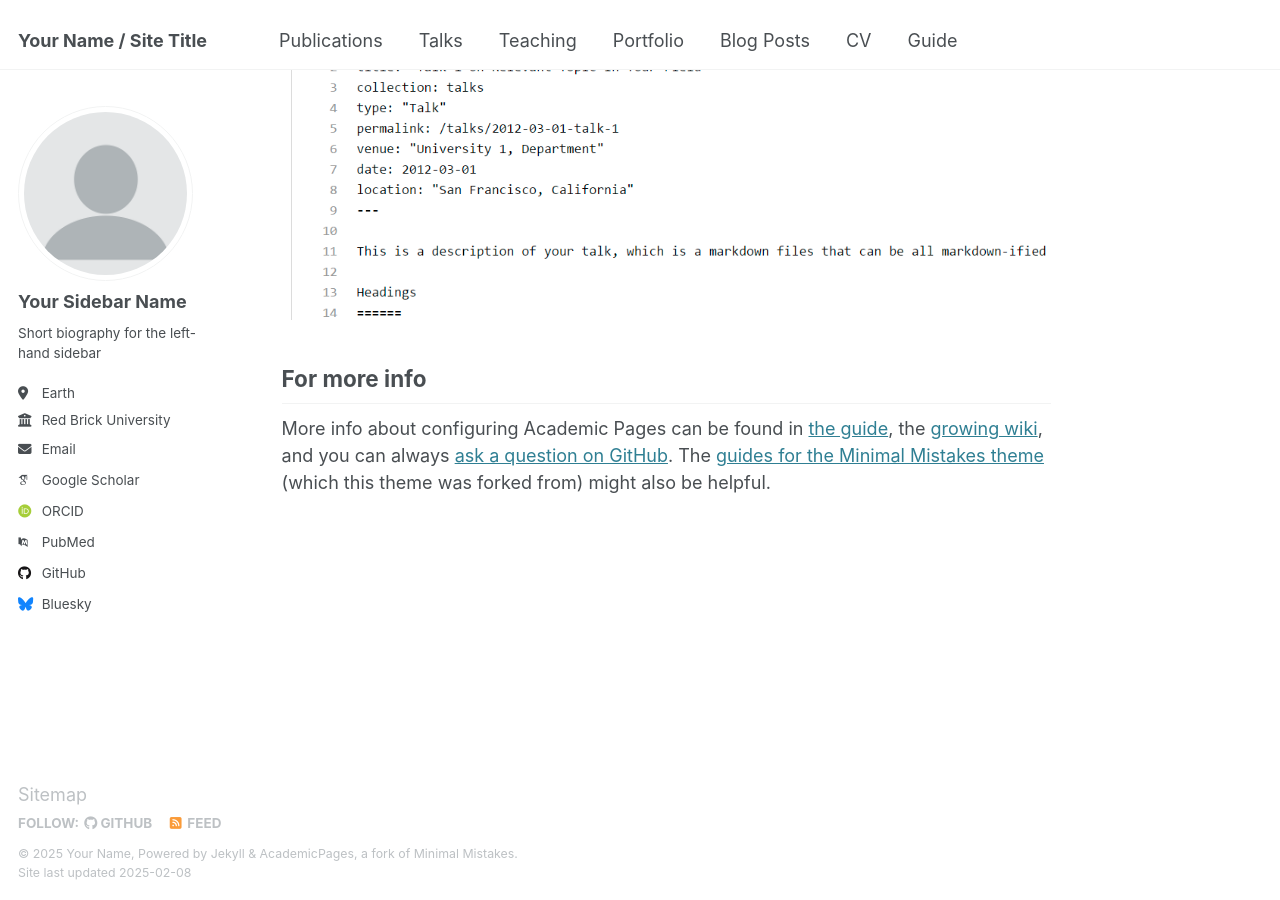
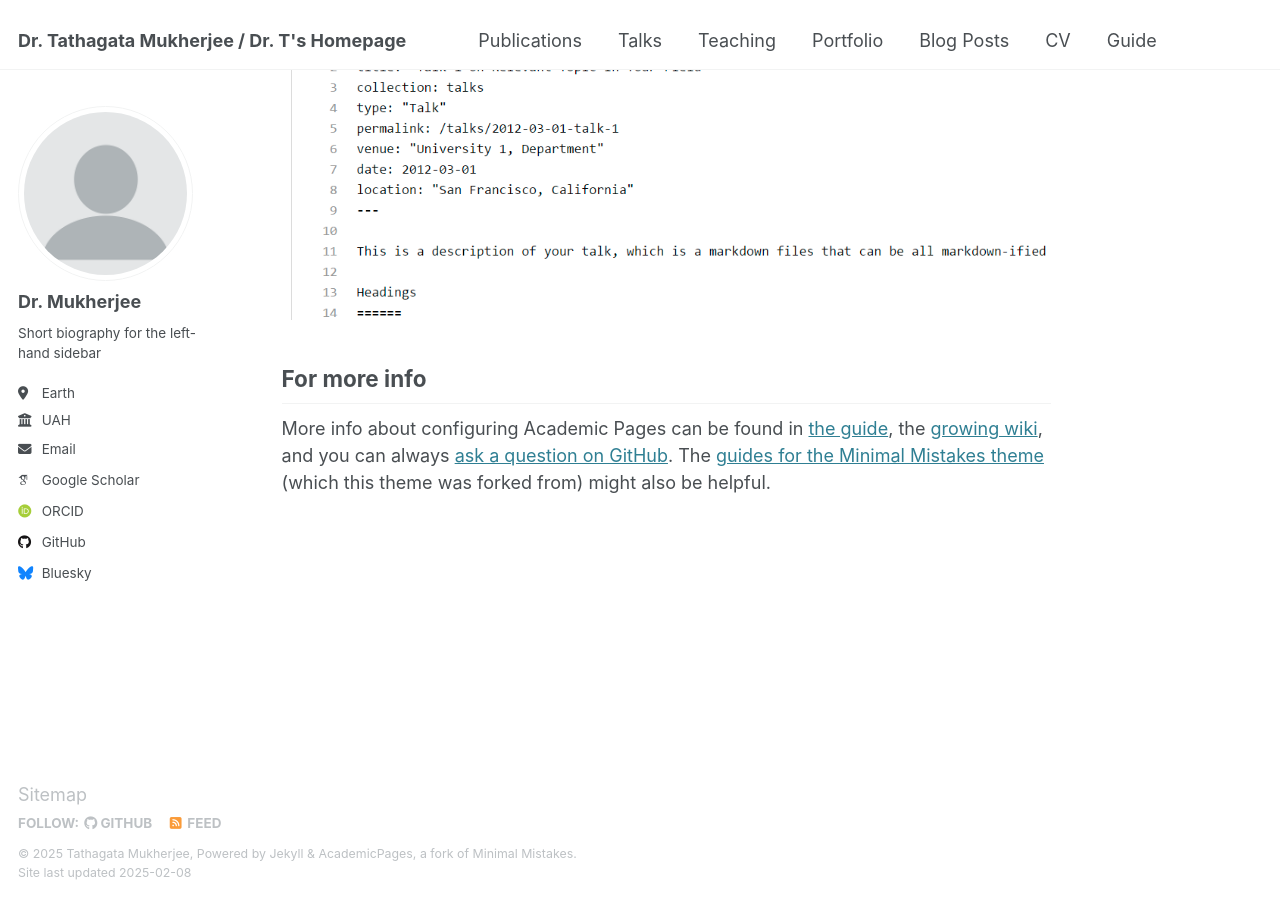
Before and after one commit to stephenfsu/stephenfsu.github.io, a Jekyll site: the page built from _pages/about.md, in a window 1280 px wide and 900 px high, scrolled down 2642 px. Built offline with Jekyll 4.4.1, drawn with Linux system fonts in a browser that asks for light colours; some web fonts are replaced.

Commit message:
small changes to update name and details

```diff
--- a/_config.yml
+++ b/_config.yml
@@ -9,10 +9,10 @@
 # Basic Site Settings
 locale                   : "en-US"
 site_theme               : "default"
-title                    : "Your Name / Site Title"
+title                    : "Dr. Tathagata Mukherjee / Dr. T's Homepage"
 title_separator          : "-"
-name                     : &name "Your Name"
-description              : &description "personal description"
+name                     : &name "Tathagata Mukherjee"
+description              : &description "This is my academic homepage"
 url                      : https://academicpages.github.io # the base hostname & protocol for your site e.g. "https://[your GitHub username].github.io"
 baseurl                  : "" # the subpath of your site, e.g. "/blog"
 repository               : "academicpages/academicpages.github.io"
@@ -23,21 +23,21 @@ repository               : "academicpages/academicpages.github.io"
 author:
   # Biographic information
   avatar           : "profile.png"
-  name             : "Your Sidebar Name"
+  name             : "Dr. Mukherjee"
   pronouns         : # example: "she/her"
   bio              : "Short biography for the left-hand sidebar"
   location         : "Earth"
-  employer         : "Red Brick University"
+  employer         : "UAH"
   uri              : # URL
-  email            : "none@example.org"
+  email            : "firstname dot lastname at uah dot edu"
 
   # Academic websites
   arxiv            : # URL - Update with the correct link to your profile
-  googlescholar    : "https://scholar.google.com/citations?user=PS_CX0AAAAAJ"
+  googlescholar    : "https://scholar.google.com/citations?user=ayk2lrgAAAAJ&hl=en&oi=ao"
   impactstory      : # URL
-  orcid            : "http://orcid.org/yourorcidurl"
+  orcid            : "https://orcid.org/0000-0001-8753-5718"
   semantic         : # URL
-  pubmed           : "https://www.ncbi.nlm.nih.gov/pubmed/?term=john+snow"
+  pubmed           : #"https://www.ncbi.nlm.nih.gov/pubmed/?term=john+snow"
   researchgate     : # URL
   scopus           : # URL
 
```
